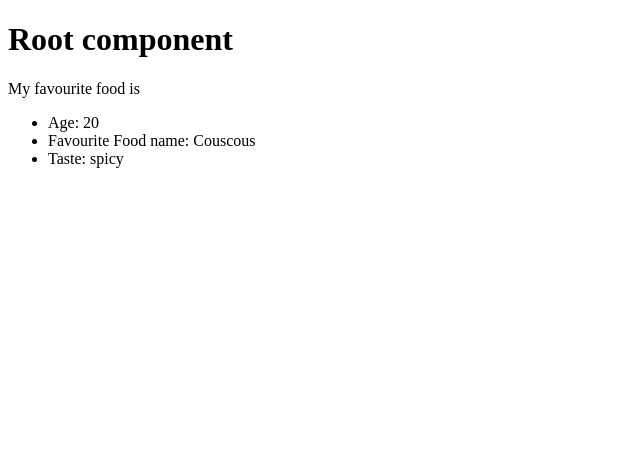
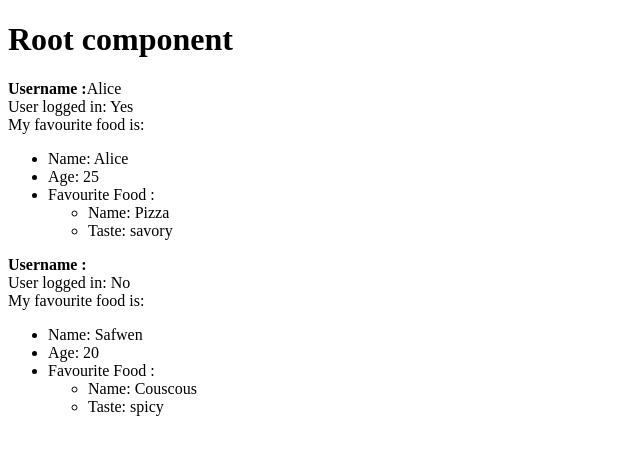
Before and after one commit to Safwen-Saafi/React-tuto, a React (Vite) app: page / in a window 1280 px wide. Shown: the top 454 px of the page, without its empty margins (0-640 px from the left). Built offline with nearby package versions, Linux system fonts and the light colour scheme.

Commit message:
Prop drilling, Fragmentation, Siblings

```diff
--- a/package.json
+++ b/package.json
@@ -10,6 +10,7 @@
     "preview": "vite preview"
   },
   "dependencies": {
+    "prop-types": "^15.8.1",
     "react": "^18.3.1",
     "react-dom": "^18.3.1"
   },
--- a/src/App.jsx
+++ b/src/App.jsx
@@ -4,15 +4,29 @@ export default function App() {
   return (
     <div id="user-profile">
       <h1>Root component</h1>
+      {/* Passing the value directly as a string */}
       <UserInfo
-        age={20}
-        isLoggedIn={false}
+        usename="Alice"
+        name="Alice"
+        age={25}
+        favouriteFood={[
+          {
+            name: "Pizza",
+            taste: "savory",
+          },
+        ]}
+        isLoggedIn={true}
+      />
+      <UserInfo
         favouriteFood={[
           {
             name: "Couscous",
-            taste: "spicy"
-          }
+            taste: "spicy",
+          },
         ]}
+        age={20}
+        name="Safwen"
+        isLoggedIn={false}
       />
     </div>
   );
--- a/src/Components/UserInfo.jsx
+++ b/src/Components/UserInfo.jsx
@@ -1,13 +1,36 @@
+import PropTypes from "prop-types";
+import { UserName } from "./UserName";
+
 export function UserInfo(props) {
   console.log(props);
   return (
     <div>
-      <span>My favourite food is</span>
+      <UserName username={props.usename} />
+      <span>User logged in: {props.isLoggedIn ? "Yes" : "No"}</span>
+      <br />
+      <span>My favourite food is:</span>
       <ul>
+        <li>Name: {props.name}</li>
         <li>Age: {props.age}</li>
-        <li>Favourite Food name: {props.favouriteFood[0].name}</li>
-        <li>Taste: {props.favouriteFood[0].taste}</li>
+        <li>Favourite Food :</li>
+        <ul>
+          <li>Name: {props.favouriteFood[0]?.name}</li>
+          <li>Taste: {props.favouriteFood[0]?.taste}</li>
+        </ul>
       </ul>
     </div>
   );
 }
+
+UserInfo.propTypes = {
+  usename: PropTypes.string,
+  name: PropTypes.string.isRequired,
+  age: PropTypes.number.isRequired,
+  isLoggedIn: PropTypes.bool,
+  favouriteFood: PropTypes.arrayOf(
+    PropTypes.shape({
+      name: PropTypes.string.isRequired,
+      taste: PropTypes.string.isRequired,
+    })
+  ).isRequired,
+};
--- /dev/null
+++ b/src/Components/UserName.jsx
@@ -0,0 +1,17 @@
+import PropTypes from "prop-types";
+
+export function UserName(props) {
+  return (
+    //Fragments
+    <>
+      <b>Username :</b>
+      <span>{props.username}</span>
+      <br/>
+    </>
+  );
+}
+
+
+UserName.propTypes = {
+  username: PropTypes.string
+};
```
Also changed, not shown: 1 other file (tests, documents, lock files or other folders).
